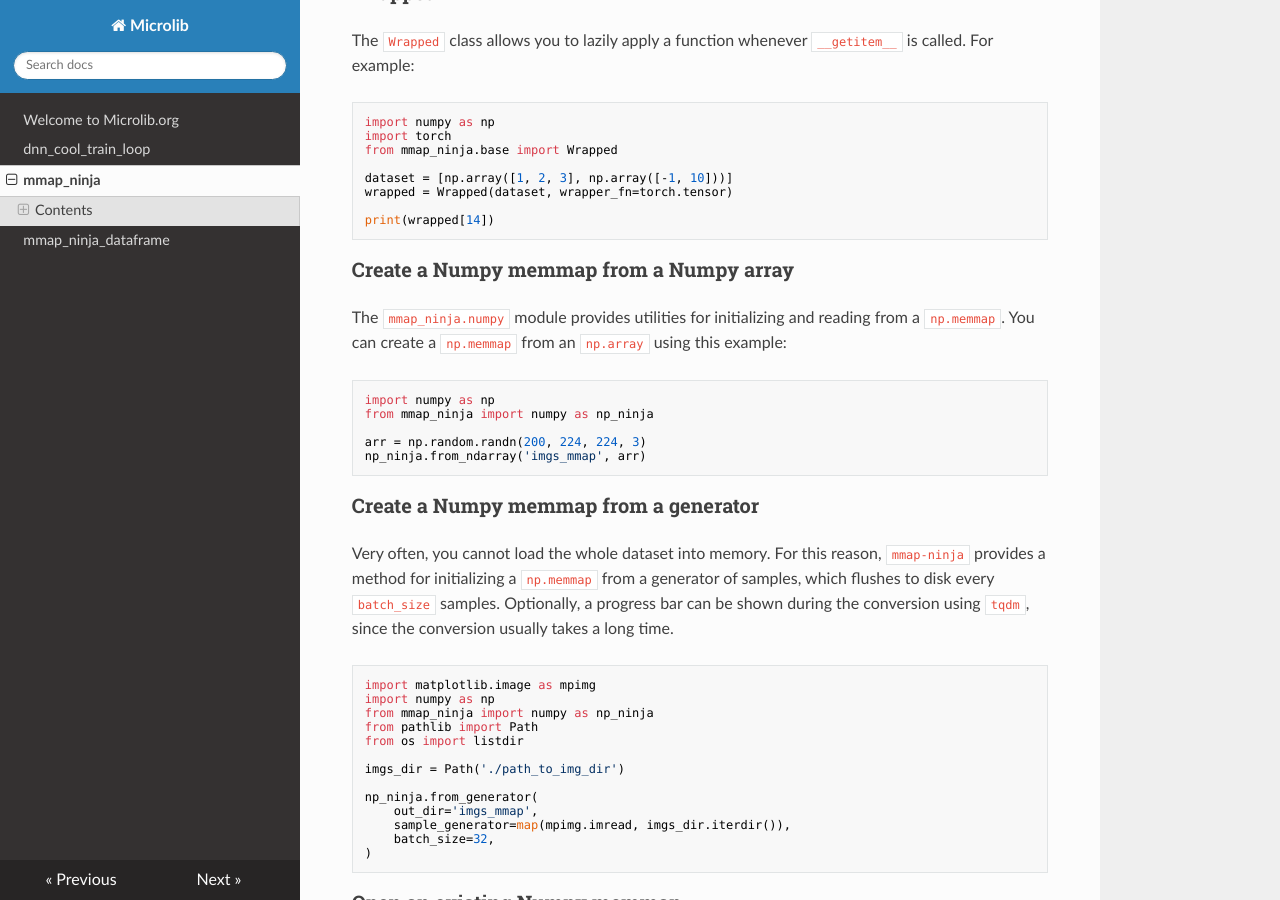
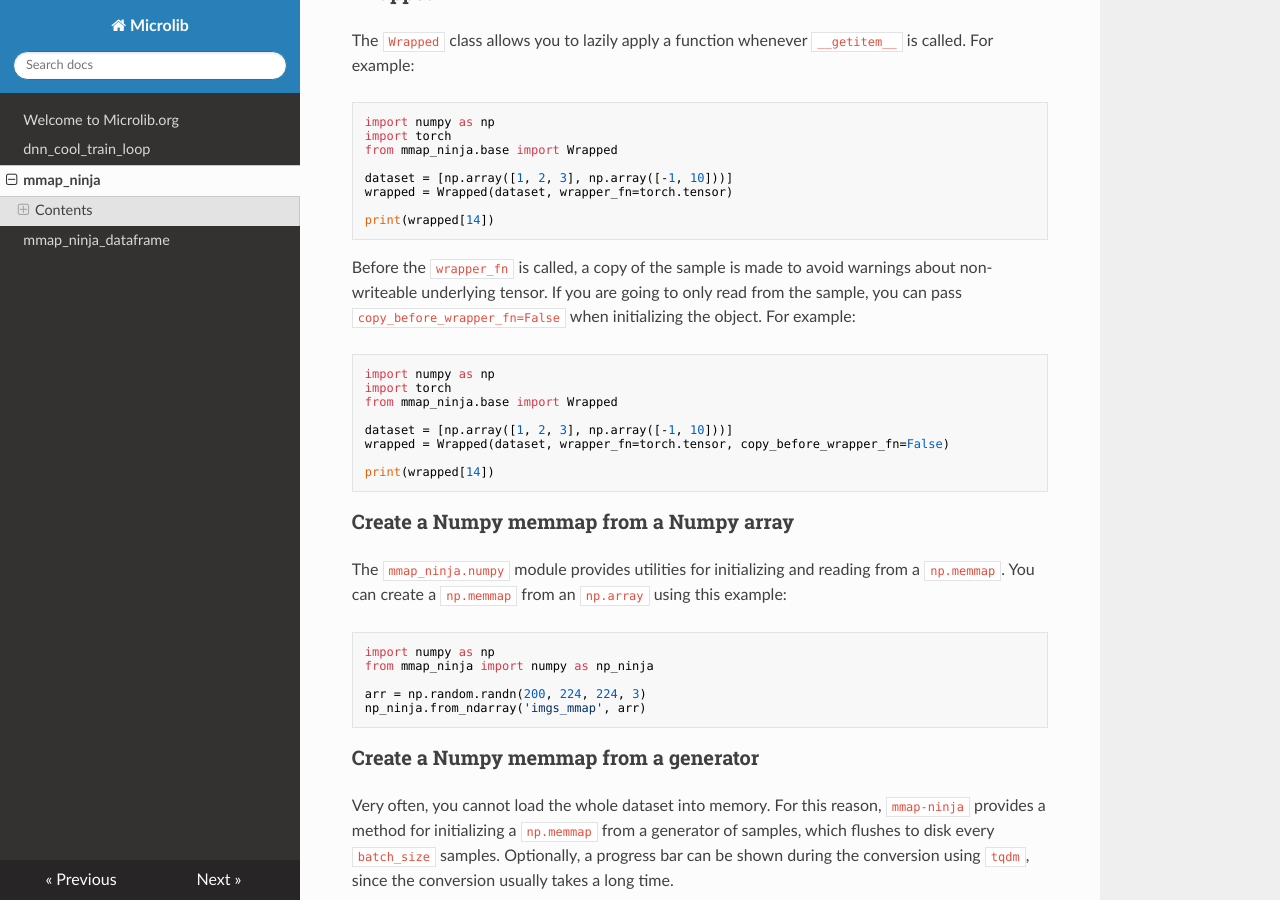
Before and after one commit to microlib-org/site, an MkDocs documentation site: the page built from docs/mmap_ninja.md, in a window 1280 px wide and 900 px high, scrolled down 886 px. Built offline with MkDocs 1.6.1, drawn with Linux system fonts in a browser that asks for light colours; nearby versions of some CDN libraries; some of the changed text lies outside the part shown.

Commit message:
New docs for mmap_ninja

````diff
--- a/docs/mmap_ninja.md
+++ b/docs/mmap_ninja.md
@@ -42,6 +42,22 @@
 
 dataset = [np.array([1, 2, 3], np.array([-1, 10]))]
 wrapped = Wrapped(dataset, wrapper_fn=torch.tensor)
+
+print(wrapped[14])
+```
+
+Before the `wrapper_fn` is called, a copy of the sample is made to avoid warnings
+about non-writeable underlying tensor. If you are going to only read from the sample,
+you can pass `copy_before_wrapper_fn=False` when initializing the object.
+For example:
+
+```python
+import numpy as np
+import torch
+from mmap_ninja.base import Wrapped
+
+dataset = [np.array([1, 2, 3], np.array([-1, 10]))]
+wrapped = Wrapped(dataset, wrapper_fn=torch.tensor, copy_before_wrapper_fn=False)
 
 print(wrapped[14])
 ```
@@ -179,6 +195,19 @@
 assert isinstance(torch.Tensor, images[4])
 ```
 
+Before the `wrapper_fn` is called, a copy of the sample is made to avoid warnings
+about non-writeable underlying tensor. If you are going to only read from the sample,
+you can pass `copy_before_wrapper_fn=False` when initializing the object.
+
+```python
+import numpy as np
+import torch
+from mmap_ninja.ragged import RaggedMmap
+
+images = RaggedMmap('val_images', wrapper_fn=torch.tensor, copy_before_wrapper_fn=False)
+assert isinstance(torch.Tensor, images[4])
+```
+
 ### Append new samples to a RaggedMmap
 
 To append a single sample, use `RaggedMmap.append`.
````
